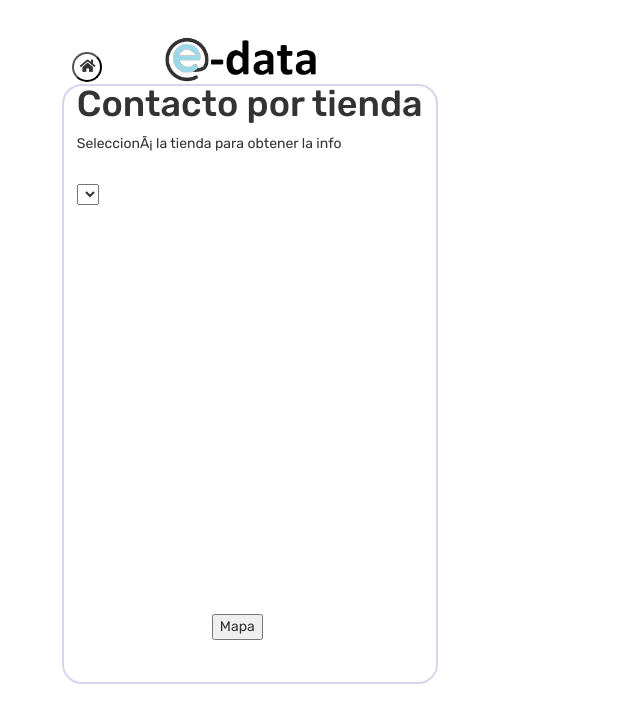
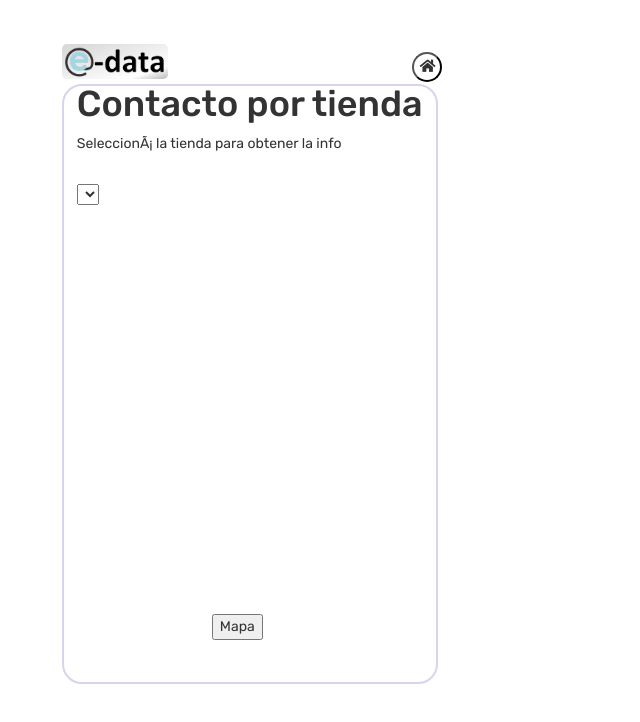
Before and after one commit to DiegoDelgado82/service, a plain HTML site: page contacts.html in a window 1280 px wide. Shown: the whole page, without its empty margins (0-640 px from the left). Drawn offline with nearby package versions, Linux system fonts and the light colour scheme; no server answers.

Commit message:
logo 2 18-11

```diff
--- a/contacts.html
+++ b/contacts.html
@@ -41,7 +41,7 @@ var idioma='es';
                 	<div class="col-sm-12 col-xs-12 col-xx-12">
                     	<div class="header">
                             <button class="botonHome"><i class="fas fa-home"></i> </button>
-                            <img class="logoMap" src="/img/logo.png" alt="Logo e-data" />
+                            <img class="logoMap" src="/img/banner.PNG" alt="Logo e-data" />
                             <label class="recuadroStore" ></label>
                             <h1>Contacto por tienda</h1>
                             <p>Seleccioná la tienda para obtener la info</p>
--- a/style.css
+++ b/style.css
@@ -110,9 +110,9 @@ left:30px;
 .logoMap
 {
   position: absolute;
-  left:10rem;
-  top: -3rem;
-  height: 50px;
+  left:0rem;
+  top: -2rem;
+  height: 35px;
   border-radius: 5px;
 }
 
@@ -635,7 +635,7 @@ left:30px;
   position: absolute;
   width: 30px;
   height: 30px;
-  left:1rem;
+  left:35rem;
   top:-1.2rem;
   text-align: center;
 
```
Also changed, not shown: index.html (+1 -1 lines), mapa.html (+1 -1 lines), img/banner.PNG (added).
